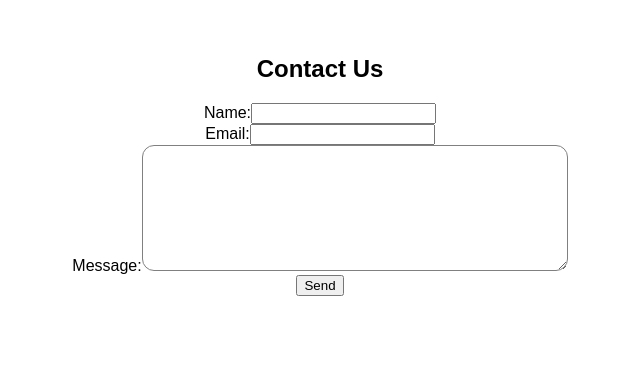
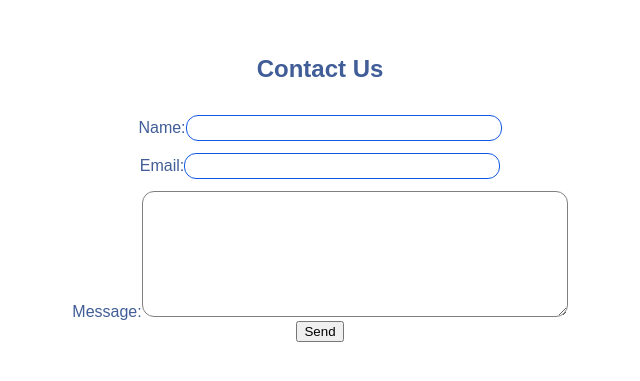
Before and after one commit to lakshmivenkateswara2356/mynewbusinesswebsite, a React (Create React App) app: page / in a window 1280 px wide. Shown: the part 2727-3108 px from the top of the page, without its empty margins (320-960 px from the left). Built offline with nearby package versions, Linux system fonts and the light colour scheme.

Commit message:
contactarea

```diff
--- a/src/App.css
+++ b/src/App.css
@@ -1,6 +1,6 @@
 body.light {
   --background-color:white;
-  --text-color: #000000;
+  --text-color: #405d97;
   --header-background: #1158e7;
   --header-text-color: #ffffff;
   --section-background:white;
@@ -14,7 +14,7 @@ body.light {
 body.dark {
   --background-color:black;
   --text-color: #ffffff;
-  --header-background: #064439;
+  --header-background:black;
   --header-text-color: #ffffff;
   --section-background:black;
   --section-text-color: #ffffff;
@@ -41,6 +41,7 @@ header {
 
 
   color: var(--header-text-color);
+
 
   display: flex;
   flex-direction: row;
@@ -115,7 +116,7 @@ main {
   padding: 20px;
 }
 .header{
-  background-color:#022742;
+  background-color:#405d97;
   height: 82px;
 }
 
@@ -152,6 +153,7 @@ footer {
 .services h2 {
   margin-bottom: 20px;
   color: var(--text-color);
+
 }
 
 .service-list {
@@ -161,10 +163,13 @@ footer {
 
 .service {
   width:420px;
-
+  height: 320px;
   padding: 20px;
   box-shadow: 0 0 10px rgba(0,0,0,0.1);
-  background-color: rgba(178, 82, 120, 0.295);
+
+  border-width: 1px;
+  border-style: solid;
+  border-color: #405d97;
   text-align: center;
   opacity: 1;
   border-radius: 32px;
@@ -198,8 +203,10 @@ footer {
 }
 
 .clintser{
-  background-color: #696565;
-  color: white;
+
+ border-width: 1px;
+ border-style: solid;
+ border-color: ;
   width: 50rem;
   height: 8rem;
   border-radius: 12px;
@@ -233,4 +240,16 @@ footer {
   border-width: 0.1px;
   border-color:gray;
   border-style: solid;
+  margin-top: 12px;
 }
+
+
+.nameele {
+  margin-top: 12px;
+  width: 310px;
+  height: 22px;
+  border-radius: 12px;
+  border-width: 1px;
+  border-style: solid;
+  border-color: #1158e7;
+}
--- a/src/components/Contact/index.js
+++ b/src/components/Contact/index.js
@@ -9,11 +9,11 @@ function Contact() {
       <form className="Container">
         <label>
           Name:
-          <input type="text" name="name" />
+          <input type="text" name="name"className="nameele" />
         </label>
         <label>
           Email:
-          <input type="email" name="email" />
+          <input type="email" name="email"className="nameele" />
         </label>
         <label >
           Message:
```
